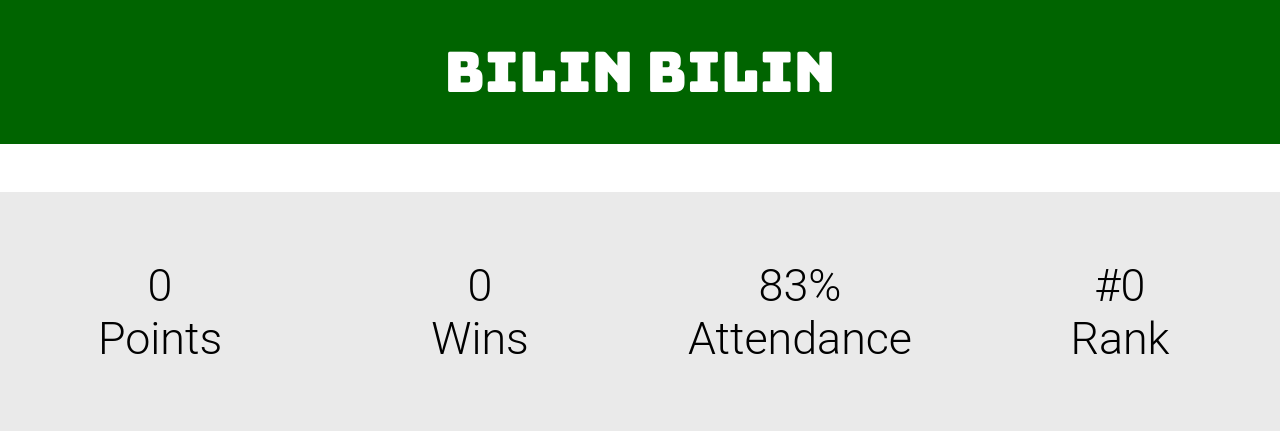
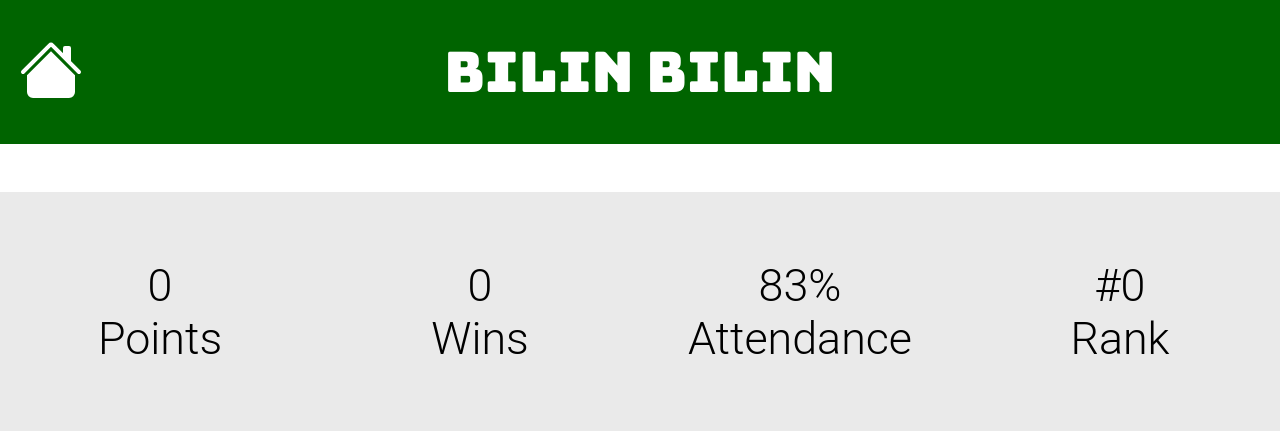
Before and after one commit to Samdvich/CompUI, a PHP site: page /summary.php in a window 1280 px wide. Shown: the top 431 px of the page. Run offline with PHP 8.4, Linux system fonts and the light colour scheme; the visitor is signed in with stand-in values (Sample User, id 1).

Commit message:
Test home button (summary panel)
Home button added using the bootstrap icon svg directory

```diff
--- a/summary.php
+++ b/summary.php
@@ -47,7 +47,10 @@
     <title>CompUI Panel</title>
   </head>
   <body>
-    <div class='header'><?php echo $_SESSION['house'] ?></div>
+    <div class='header'>
+        <a href='summary.php' id='home'><svg class="bi bi-house-fill" width="4em" height="4em" viewBox="0 0 16 16" fill="currentColor" xmlns="http://www.w3.org/2000/svg"><path fill-rule="evenodd" d="M8 3.293l6 6V13.5a1.5 1.5 0 01-1.5 1.5h-9A1.5 1.5 0 012 13.5V9.293l6-6zm5-.793V6l-2-2V2.5a.5.5 0 01.5-.5h1a.5.5 0 01.5.5z" clip-rule="evenodd"/><path fill-rule="evenodd" d="M7.293 1.5a1 1 0 011.414 0l6.647 6.646a.5.5 0 01-.708.708L8 2.207 1.354 8.854a.5.5 0 11-.708-.708L7.293 1.5z" clip-rule="evenodd"/></svg></a>
+        <p id='house'><?php echo $_SESSION['house'] ?></p>
+    </div>
 
     <div class='info'>
       <span id='points'>0<br>Points</span>
@@ -81,7 +84,11 @@
 
       body { grid-template-rows: 18% 6% 30% 30% 6%; }
 
-      .header { grid-row: 1; grid-column: 1 / 4; display: flex; justify-content: center; align-items: center; background-color: <?php echo $house_color; ?>; height: 100%;width: 100%; font-family: 'Bungee', regular; font-size: 350%; color: white; }
+      .header { grid-row: 1; grid-column: 1 / 4; background-color: <?php echo $house_color; ?>; height: 100%; width: 100%; font-family: 'Bungee', regular; display: grid; grid-template-columns: 8% auto 8%; }
+
+      #home { grid-column: 1; color: white; margin: auto; }
+
+      #house { grid-column: 2; font-size: 350%; color: white; margin: auto; }
 
       .info { display: grid; grid-row: 3; grid-column: 1 / 4; background-color: #EAEAEA; grid-template-columns: 25% 25% 25% 25%; font-family: Roboto; font-weight: 300; font-size: 80%; }
 
```
